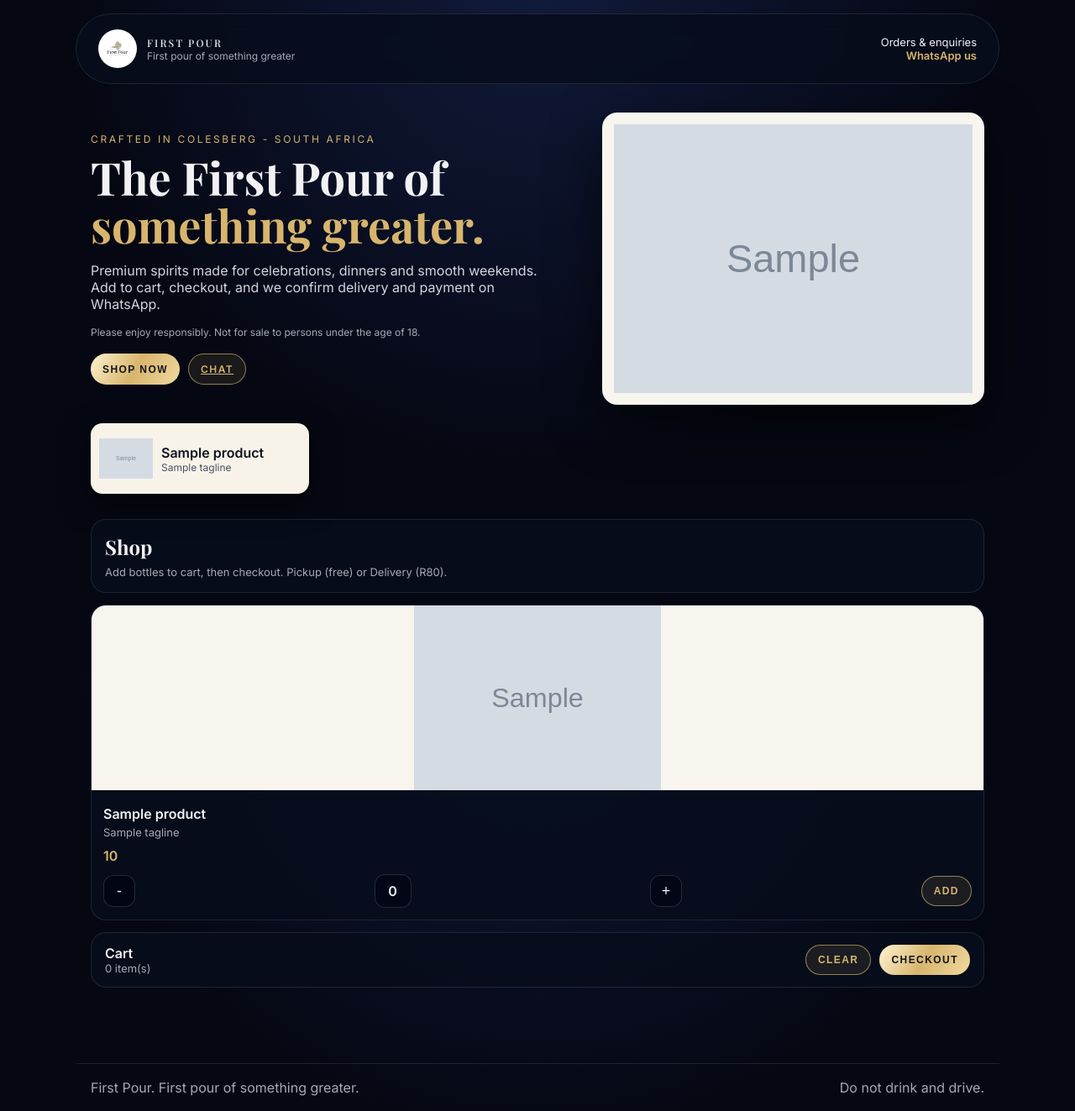
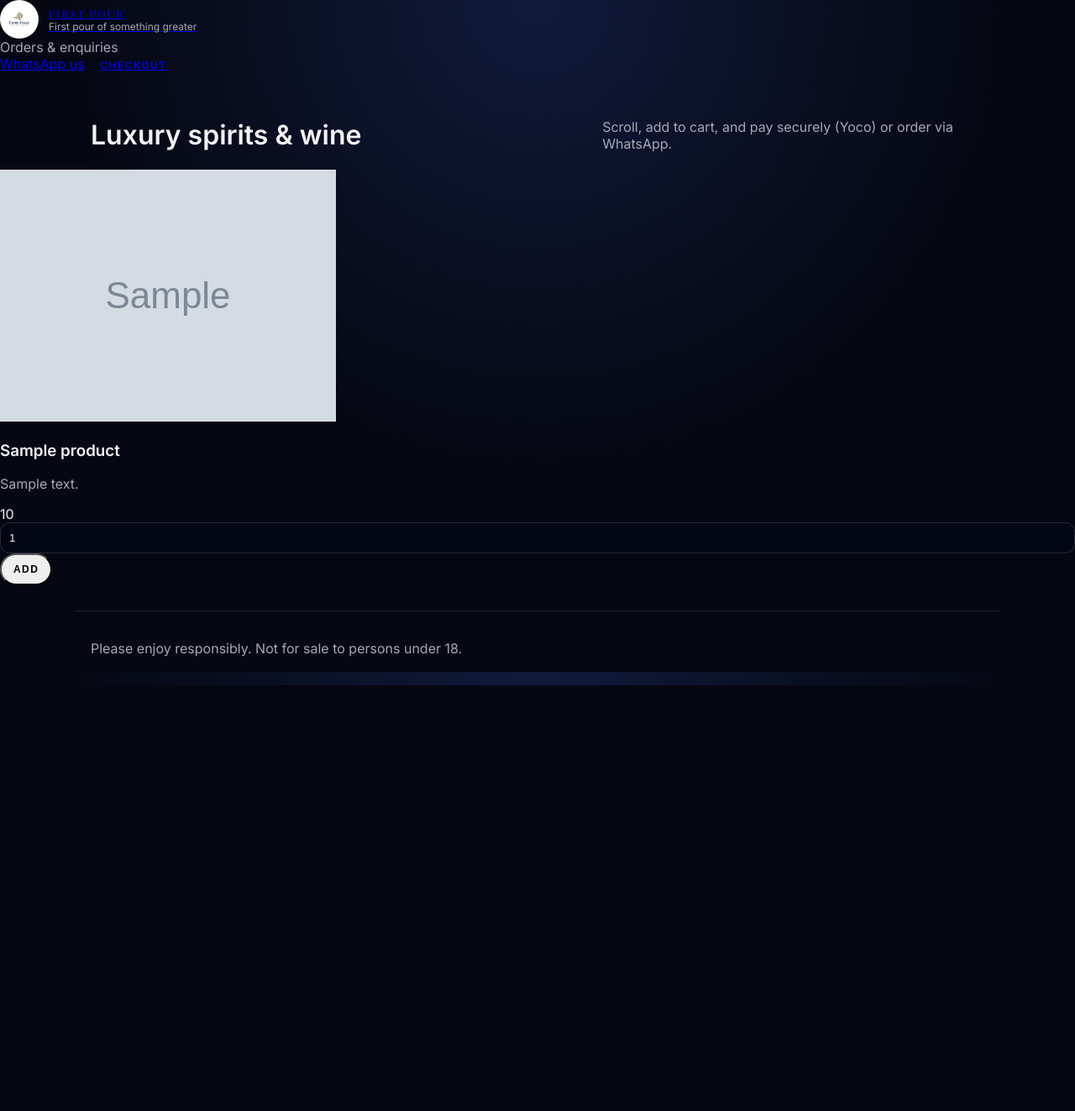
Before and after one commit to mahlangunkosinathi309-cmyk/First-Pour-Store, a Flask app: template templates/index.html in a window 1280 px wide. Shown: the whole page at 84% size. After the commit the page ends 816 px from the top, so only its background shows below. Run offline with Flask 3, Linux system fonts and the light colour scheme; the template is opened without the code that fills it: most values are stand-ins (such as "Sample title", 1, 10 or a date in 2020); grey boxes marked "Sample" are stand-in pictures.

Commit message:
Fix index template loop (p defined) + use p.img

```diff
--- a/templates/index.html
+++ b/templates/index.html
@@ -2,195 +2,71 @@
 <html lang="en">
 <head>
   <meta charset="UTF-8" />
-  <title>First Pour - Store</title>
-  <meta name="viewport" content="width=device-width, initial-scale=1.0" />
+  <meta name="viewport" content="width=device-width, initial-scale=1.0"/>
+  <title>First Pour | Store</title>
   <link rel="stylesheet" href="{{ url_for('static', filename='styles.css') }}">
 </head>
 <body>
 
-<header class="top-bar">
-  <div class="brand">
-    <img class="logo" src="{{ url_for('static', filename='img/logo-first-pour.jpg') }}" alt="First Pour logo">
+  <div class="container">
+
+    <!-- Top Bar -->
+    <div class="topbar">
+      <a href="/" class="brand">
+        <img src="{{ url_for('static', filename='img/logo-first-pour.jpg') }}" alt="First Pour" class="logo"/>
         <div>
           <div class="brand-title">FIRST POUR</div>
           <div class="brand-sub">First pour of something greater</div>
         </div>
-  </div>
+      </a>
 
-  <a class="header-cta" href="https://wa.me/{{ whatsapp_number }}" target="_blank">
-    Orders &amp; enquiries<br><strong>WhatsApp us</strong>
-  </a>
-</header>
-
-<section class="hero">
-  <div class="hero-left">
-    <div class="kicker">CRAFTED IN COLESBERG - SOUTH AFRICA</div>
-    <h1 class="hero-title">The First Pour of <span>something greater.</span></h1>
-    <p class="hero-sub">
-      Premium spirits made for celebrations, dinners and smooth weekends.
-      Add to cart, checkout, and we confirm delivery and payment on WhatsApp.
-    </p>
-    <p class="hero-note">
-      Please enjoy responsibly. Not for sale to persons under the age of 18.
-    </p>
-
-    <div class="hero-actions">
-      <button class="btn btn-gold" onclick="scrollToShop()">Shop now</button>
-      <a class="btn btn-outline" href="https://wa.me/{{ whatsapp_number }}" target="_blank">Chat</a>
+      <div class="topbar-right">
+        <div class="muted">Orders & enquiries</div>
+        <a class="whatsapp" target="_blank" href="https://wa.me/{{ whatsapp_number }}">WhatsApp us</a>
+        <a class="btn btn-ghost" href="/checkout">Checkout</a>
       </div>
     </div>
 
-  <div class="hero-right">
-    <div class="hero-card">
-      <img src="{{ url_for('static', filename='img/' + p.img) }}" alt="{{ p.name }}">
-
-    </div>
-  </div>
-</section>
-
-<section class="strip">
-  {% for p in products %}
-  <div class="chip">
-    <img src="{{ url_for('static', filename='img/' + p.image) }}" alt="{{ p.name }}">
-    <div>
-      <div class="chip-title">{{ p.name }}</div>
-      <div class="chip-sub">{{ p.tagline }}</div>
-    </div>
-  </div>
-  {% endfor %}
-</section>
-
-<section class="shop" id="shop">
-  <div class="shop-head">
-    <h2>Shop</h2>
-    <p>Add bottles to cart, then checkout. Pickup (free) or Delivery (R80).</p>
+    <!-- Hero -->
+    <div class="hero">
+      <h1>Luxury spirits & wine</h1>
+      <p class="muted">Scroll, add to cart, and pay securely (Yoco) or order via WhatsApp.</p>
     </div>
 
-  <div class="grid">
+    <!-- Products Grid -->
+    <div class="grid-products">
+
       {% for p in products %}
-    <div class="card" data-sku="{{ p.sku }}">
-      <img class="card-img" src="{{ url_for('static', filename='img/' + p.image) }}" alt="{{ p.name }}">
-      <div class="card-body">
-        <div class="card-title">{{ p.name }}</div>
-        <div class="card-sub">{{ p.tagline }}</div>
-        <div class="card-price">{{ p.price }}</div>
+      <div class="product-card">
+        <div class="product-image-wrap">
+          <img src="{{ url_for('static', filename='img/' + p.img) }}" alt="{{ p.name }}" class="product-image">
+        </div>
 
-        <div class="qty-row">
-          <button class="qty-btn" onclick="changeQty('{{ p.sku }}', -1)">-</button>
-          <div class="qty-box" id="qty_{{ p.sku }}">0</div>
-          <button class="qty-btn" onclick="changeQty('{{ p.sku }}', 1)">+</button>
+        <div class="product-body">
+          <h3 class="product-title">{{ p.name }}</h3>
+          <p class="muted">{{ p.desc }}</p>
 
-          <button class="btn btn-outline" onclick="addToCart('{{ p.sku }}')">Add</button>
+          <div class="product-bottom">
+            <div class="price">{{ p.price_display }}</div>
+
+            <form method="POST" action="/cart/add" class="add-form">
+              <input type="hidden" name="product_id" value="{{ p.id }}">
+              <input type="number" name="qty" value="1" min="1" max="99" class="qty">
+              <button type="submit" class="btn">Add</button>
+            </form>
           </div>
         </div>
       </div>
       {% endfor %}
+
     </div>
 
-  <div class="cartbar">
-    <div>
-      <div class="cart-title">Cart</div>
-      <div class="cart-sub"><span id="cartCount">0</span> item(s)</div>
+    <!-- Footer -->
+    <div class="footer">
+      <p class="muted">Please enjoy responsibly. Not for sale to persons under 18.</p>
     </div>
-    <div class="cart-actions">
-      <button class="btn btn-outline" onclick="clearCart()">Clear</button>
-      <button class="btn btn-gold" onclick="goCheckout()">Checkout</button>
+
   </div>
-  </div>
-</section>
-
-<footer class="footer">
-  <div>First Pour. First pour of something greater.</div>
-  <div>Do not drink and drive.</div>
-</footer>
-
-<script>
-  // ---------- Cart persistence ----------
-  const STORAGE_KEY = "firstpour_cart_v1";
-
-  function loadCart(){
-    try{
-      const raw = localStorage.getItem(STORAGE_KEY);
-      if(!raw) return [];
-      const arr = JSON.parse(raw);
-      if(!Array.isArray(arr)) return [];
-      return arr.filter(x => x && x.sku && Number.isInteger(x.qty) && x.qty > 0);
-    }catch(e){
-      return [];
-    }
-  }
-
-  function saveCart(cart){
-    localStorage.setItem(STORAGE_KEY, JSON.stringify(cart));
-  }
-
-  let cart = loadCart();
-
-  function scrollToShop(){
-    document.getElementById("shop").scrollIntoView({behavior:"smooth"});
-  }
-
-  function getQty(sku){
-    const el = document.getElementById("qty_" + sku);
-    return parseInt(el.innerText || "0", 10);
-  }
-
-  function setQty(sku, qty){
-    const el = document.getElementById("qty_" + sku);
-    el.innerText = String(Math.max(0, qty));
-  }
-
-  function changeQty(sku, delta){
-    const current = getQty(sku);
-    setQty(sku, current + delta);
-  }
-
-  function addToCart(sku){
-    const qty = getQty(sku);
-    if(qty <= 0){
-      alert("Qty must be 1 or more.");
-      return;
-    }
-
-    const idx = cart.findIndex(x => x.sku === sku);
-    if(idx >= 0) cart[idx].qty = qty;
-    else cart.push({sku: sku, qty: qty});
-
-    saveCart(cart);
-    refreshCartUI();
-  }
-
-  function clearCart(){
-    cart = [];
-    saveCart(cart);
-    // reset all qty boxes to 0
-    document.querySelectorAll(".qty-box").forEach(el => el.innerText = "0");
-    refreshCartUI();
-  }
-
-  function refreshCartUI(){
-    const totalQty = cart.reduce((s,x)=>s+(x.qty||0),0);
-    document.getElementById("cartCount").innerText = totalQty;
-  }
-
-  function syncQtyBoxesFromCart(){
-    // set qty boxes based on saved cart
-    cart.forEach(item => setQty(item.sku, item.qty));
-    refreshCartUI();
-  }
-
-  function goCheckout(){
-    if(cart.length === 0){
-      alert("Your cart is empty.");
-      return;
-    }
-    const encoded = encodeURIComponent(JSON.stringify(cart));
-    window.location.href = "/checkout?cart=" + encoded;
-  }
-
-  // On page load: restore quantities + cart count
-  syncQtyBoxesFromCart();
-</script>
 
 </body>
 </html>
```
Lines whose indentation alone changed are shown as unchanged.
